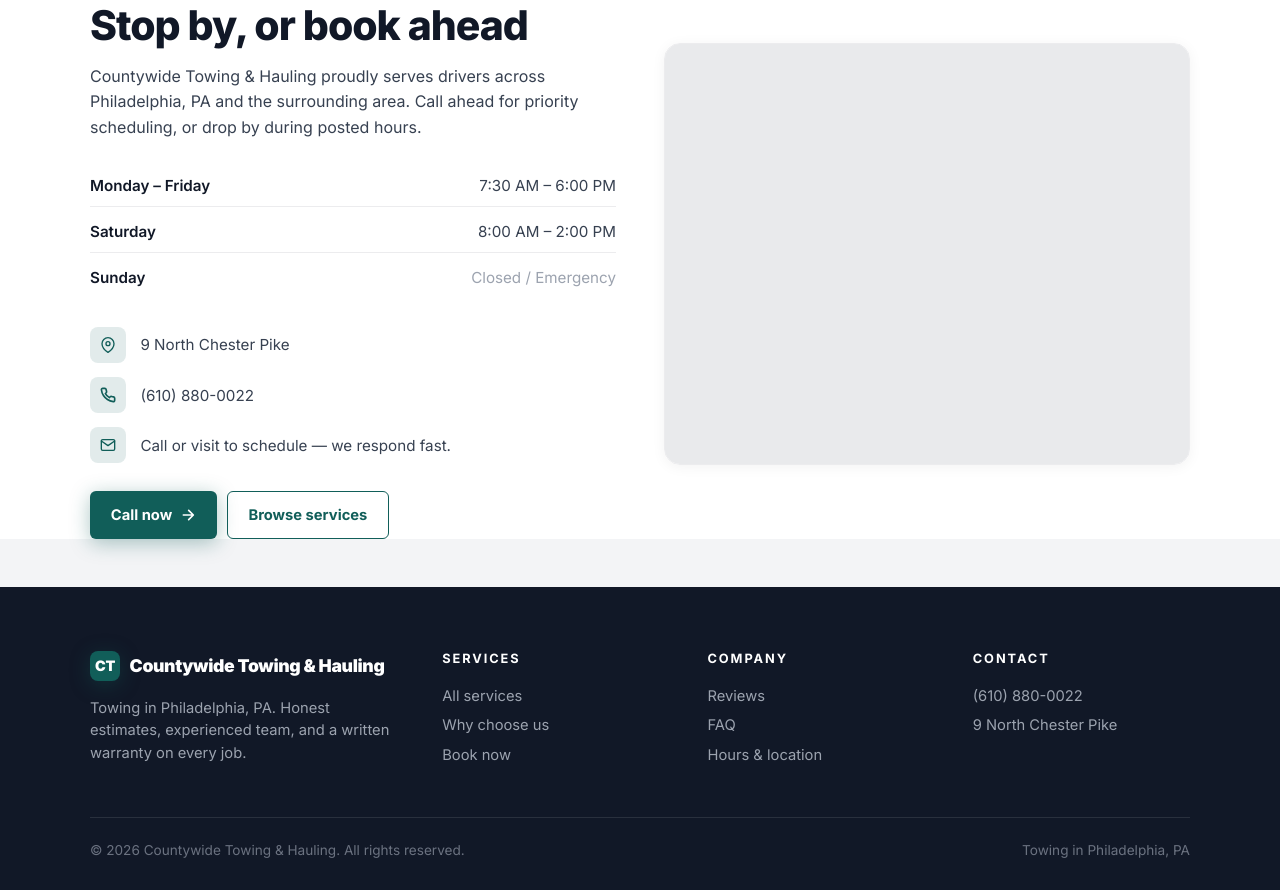
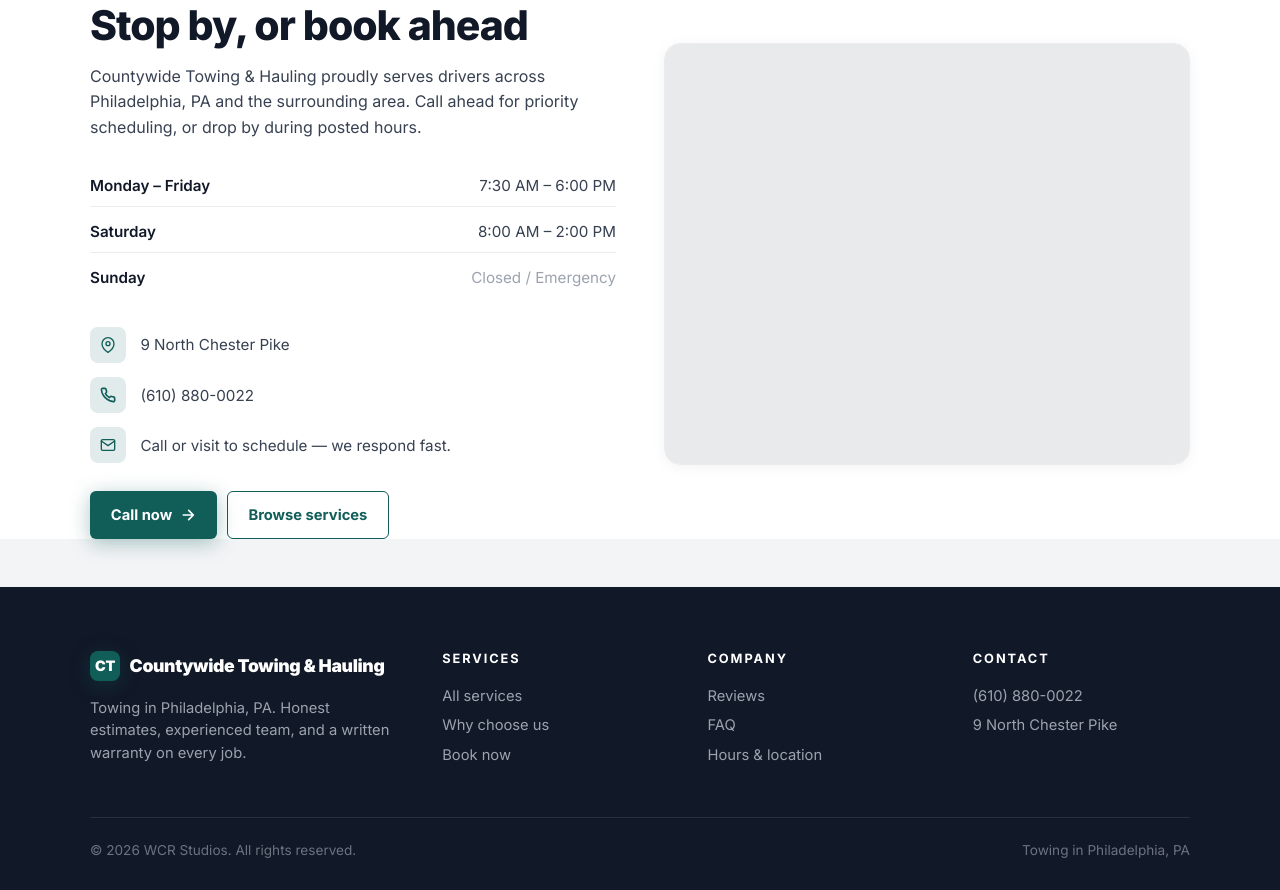
Before and after one commit to Wrenbjor/trades--countywide-towing-and-hauling, a plain HTML site: page index.html in a window 1280 px wide. Shown: the part 4700-5590 px from the top of the page. Drawn offline with nearby package versions, Linux system fonts and the light colour scheme; no server answers.

Commit message:
Update site

```diff
--- a/index.html
+++ b/index.html
@@ -605,7 +605,7 @@
     </div>
   </div>
   <div class="foot-bottom">
-    <div>&copy; 2026 Countywide Towing &amp; Hauling. All rights reserved.</div>
+    <div>&copy; 2026 WCR Studios. All rights reserved.</div>
     <div>Towing in Philadelphia, PA</div>
   </div>
 </footer>
```
